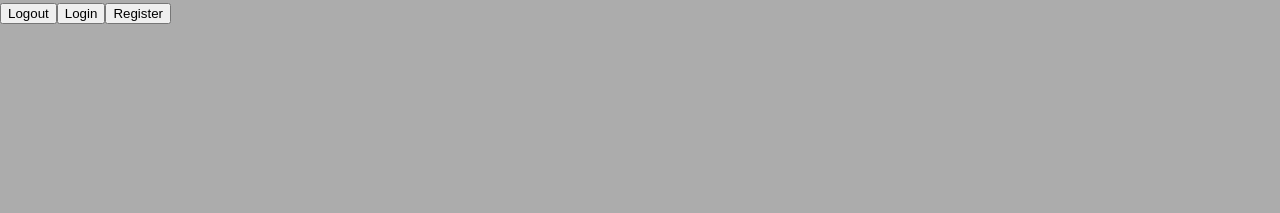
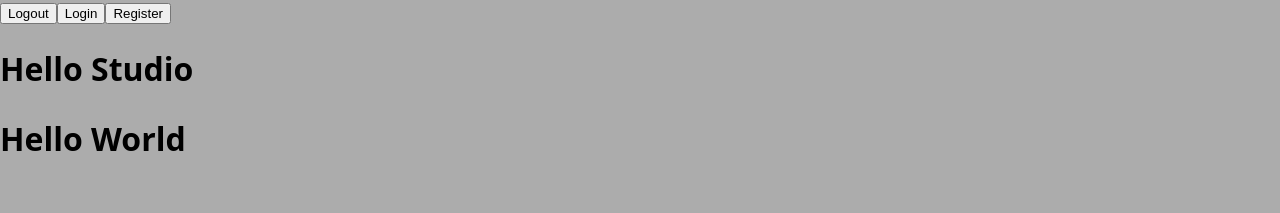
Before and after one commit to waleedlugod/TangoCast, a React (Vite) app in the folder frontend/: page /creator/1 in a window 1280 px wide. Shown: the top 213 px of the page. Built offline with nearby package versions, Linux system fonts and the light colour scheme; no server answers.

Commit message:
Setup routing for Podcast Studio

```diff
--- a/frontend/src/AppRoutes/AppRoutes.jsx
+++ b/frontend/src/AppRoutes/AppRoutes.jsx
@@ -6,6 +6,8 @@ import Search from "../Search/Search.jsx";
 import { useState } from "react";
 import FullPlayer from "../FullPlayer/FullPlayer.jsx";
 import Player from "../Player/Player.jsx";
+import Analytics from "../PodcastStudio/Analytics.jsx";
+import PodcastStudio from "../PodcastStudio/Studio.jsx";
 
 export default function AppRoutes() {
   const [hasVideo, setHasVideo] = useState(false);
@@ -52,6 +54,9 @@ export default function AppRoutes() {
           }
         />
         <Route path="/search" element={<Search />} />
+        <Route path="/creator/:id" element={<PodcastStudio />}>
+          <Route index element={<Analytics />} />
+        </Route>
       </Routes>
       <Player
         podcast={retrievedPodcast}
--- /dev/null
+++ b/frontend/src/PodcastStudio/Analytics.jsx
@@ -0,0 +1,3 @@
+export default function Analytics() {
+  return <h1>Hello World</h1>;
+}
--- /dev/null
+++ b/frontend/src/PodcastStudio/Studio.jsx
@@ -0,0 +1,10 @@
+import { Outlet } from "react-router-dom";
+
+export default function PodcastStudio() {
+  return (
+    <>
+      <h1>Hello Studio</h1>
+      <Outlet />
+    </>
+  );
+}
```
